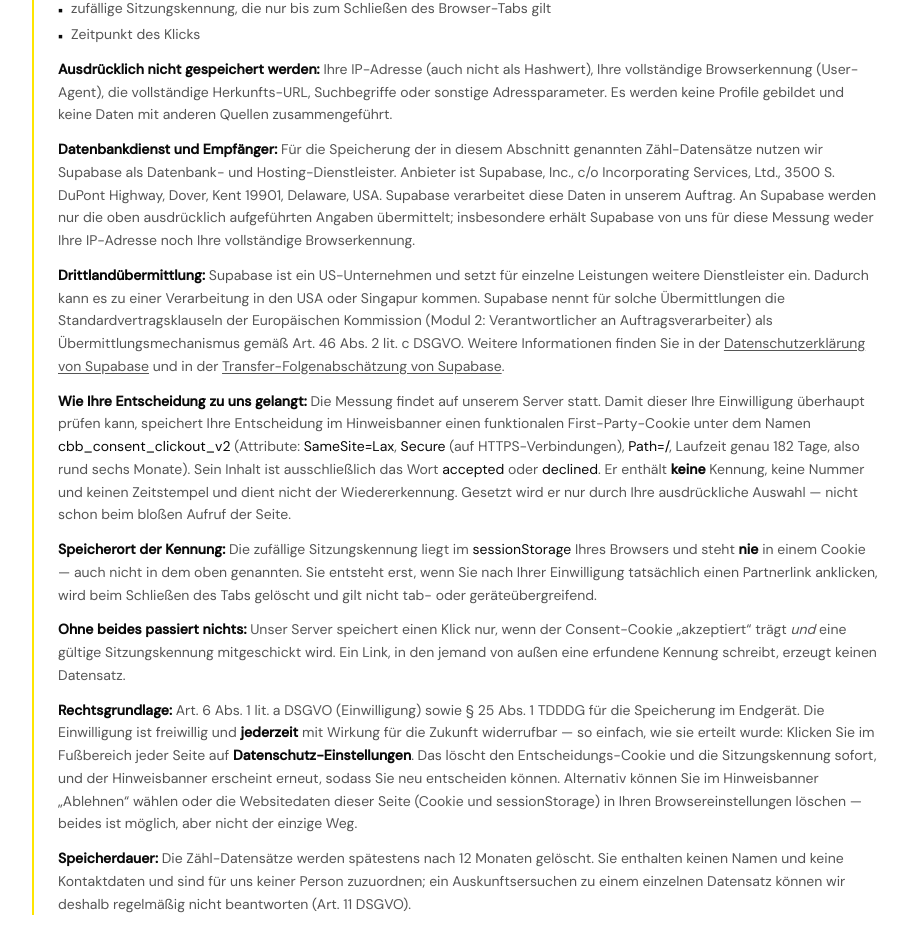
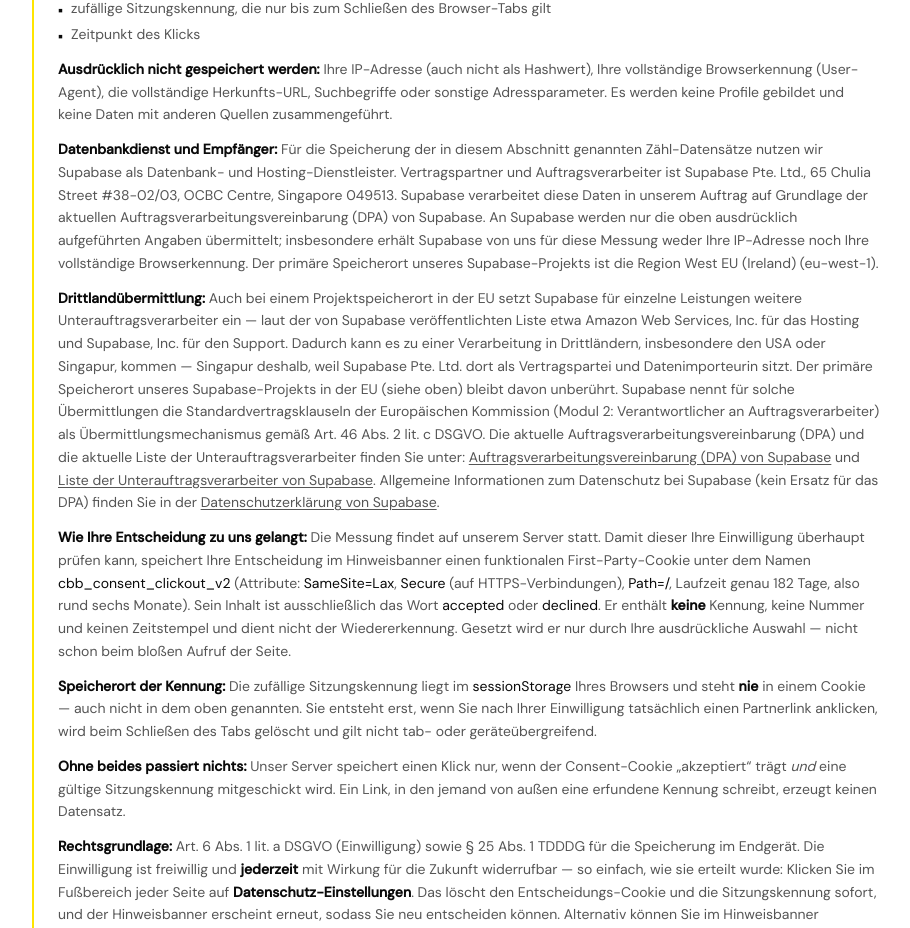
Before and after one commit to MrMagoo19/CrazyBaboBazar, a Next.js app in the folder apps/web/: page /datenschutz in a window 1280 px wide. Shown: the part 2351-3279 px from the top of the page, without its empty margins (184-1094 px from the left). Built offline with nearby package versions, Linux system fonts and the light colour scheme; no server answers.

Commit message:
fix(privacy): align Supabase contract and region

```diff
--- a/apps/web/app/datenschutz/page.tsx
+++ b/apps/web/app/datenschutz/page.tsx
@@ -191,19 +191,45 @@ export default function DatenschutzPage() {
               <p className="text-sm leading-relaxed mb-3">
                 <strong className="text-[#0A0A0A]">Datenbankdienst und Empfänger:</strong> Für die
                 Speicherung der in diesem Abschnitt genannten Zähl-Datensätze nutzen wir Supabase als
-                Datenbank- und Hosting-Dienstleister. Anbieter ist Supabase, Inc., c/o Incorporating
-                Services, Ltd., 3500 S. DuPont Highway, Dover, Kent 19901, Delaware, USA. Supabase
-                verarbeitet diese Daten in unserem Auftrag. An Supabase werden nur die oben ausdrücklich
-                aufgeführten Angaben übermittelt; insbesondere erhält Supabase von uns für diese Messung
-                weder Ihre IP-Adresse noch Ihre vollständige Browserkennung.
+                Datenbank- und Hosting-Dienstleister. Vertragspartner und Auftragsverarbeiter ist Supabase
+                Pte. Ltd., 65 Chulia Street #38-02/03, OCBC Centre, Singapore 049513. Supabase verarbeitet
+                diese Daten in unserem Auftrag auf Grundlage der aktuellen Auftragsverarbeitungsvereinbarung
+                (DPA) von Supabase. An Supabase werden nur die oben ausdrücklich aufgeführten Angaben
+                übermittelt; insbesondere erhält Supabase von uns für diese Messung weder Ihre IP-Adresse
+                noch Ihre vollständige Browserkennung. Der primäre Speicherort unseres Supabase-Projekts ist
+                die Region West EU (Ireland) (eu-west-1).
               </p>
               <p className="text-sm leading-relaxed mb-3">
-                <strong className="text-[#0A0A0A]">Drittlandübermittlung:</strong> Supabase ist ein
-                US-Unternehmen und setzt für einzelne Leistungen weitere Dienstleister ein. Dadurch kann
-                es zu einer Verarbeitung in den USA oder Singapur kommen. Supabase nennt für solche
+                <strong className="text-[#0A0A0A]">Drittlandübermittlung:</strong> Auch bei einem
+                Projektspeicherort in der EU setzt Supabase für einzelne Leistungen weitere
+                Unterauftragsverarbeiter ein — laut der von Supabase veröffentlichten Liste etwa Amazon Web
+                Services, Inc. für das Hosting und Supabase, Inc. für den Support. Dadurch kann es zu einer
+                Verarbeitung in Drittländern, insbesondere den USA oder Singapur, kommen — Singapur
+                deshalb, weil Supabase Pte. Ltd. dort als Vertragspartei und Datenimporteurin sitzt.
+                Der primäre Speicherort unseres Supabase-Projekts in der EU (siehe oben) bleibt davon
+                unberührt. Supabase nennt für solche
                 Übermittlungen die Standardvertragsklauseln der Europäischen Kommission (Modul 2:
                 Verantwortlicher an Auftragsverarbeiter) als Übermittlungsmechanismus gemäß Art. 46 Abs. 2
-                lit. c DSGVO. Weitere Informationen finden Sie in der{' '}
+                lit. c DSGVO. Die aktuelle Auftragsverarbeitungsvereinbarung (DPA) und die aktuelle Liste der
+                Unterauftragsverarbeiter finden Sie unter:{' '}
+                <a
+                  href="https://supabase.com/legal/customer-resources/data-processing-addendum"
+                  target="_blank"
+                  rel="noopener noreferrer"
+                  className="underline underline-offset-2 hover:text-[#0A0A0A]"
+                >
+                  Auftragsverarbeitungsvereinbarung (DPA) von Supabase
+                </a>{' '}
+                und{' '}
+                <a
+                  href="https://supabase.com/legal/customer-resources/subprocessor-list"
+                  target="_blank"
+                  rel="noopener noreferrer"
+                  className="underline underline-offset-2 hover:text-[#0A0A0A]"
+                >
+                  Liste der Unterauftragsverarbeiter von Supabase
+                </a>. Allgemeine Informationen zum Datenschutz bei Supabase (kein Ersatz für das DPA) finden
+                Sie in der{' '}
                 <a
                   href="https://supabase.com/privacy"
                   target="_blank"
@@ -211,15 +237,6 @@ export default function DatenschutzPage() {
                   className="underline underline-offset-2 hover:text-[#0A0A0A]"
                 >
                   Datenschutzerklärung von Supabase
-                </a>{' '}
-                und in der{' '}
-                <a
-                  href="https://supabase.com/downloads/docs/Supabase%2BTIA%2B250314.pdf"
-                  target="_blank"
-                  rel="noopener noreferrer"
-                  className="underline underline-offset-2 hover:text-[#0A0A0A]"
-                >
-                  Transfer-Folgenabschätzung von Supabase
                 </a>.
               </p>
               <p className="text-sm leading-relaxed mb-3">
--- a/apps/web/supabase/production_clickouts/RUNBOOK.md
+++ b/apps/web/supabase/production_clickouts/RUNBOOK.md
@@ -153,8 +153,9 @@ Fehlerlaerm. Und ohne erfuelltes Gate entstuenden Daten ohne Loeschmechanismus.
 
 Die Datenschutzerklaerung nennt Supabase jetzt wahrheitsgemaess als
 Datenbankdienst/Empfaenger und verweist auf den vom Anbieter dokumentierten
-SCC-Mechanismus. Das Repository kann aber **nicht** belegen, welcher DPA-/SCC-
-Vertragsstand fuer das konkrete Supabase-Konto tatsaechlich gilt.
+SCC-Mechanismus. Das Repository kann aber **nicht** selbststaendig belegen,
+welcher DPA-/SCC-Vertragsstand fuer das konkrete Supabase-Konto tatsaechlich
+gilt — dafuer braucht es eine read-only-Pruefung im Supabase-Konto selbst.
 
 Vor dem ersten Production-Write und vor jedem Deploy, der die Klick-Messung
 scharf schalten koennte, muss deshalb im Supabase-Konto read-only verifiziert
@@ -167,10 +168,22 @@ und in Abschnitt 10 protokolliert werden:
 3. die reale Projektregion ist bekannt; falls sie in der Datenschutzerklaerung
    genannt werden soll, wird sie erst nach dieser Verifikation eingetragen.
 
-Bis dieser Nachweis protokolliert ist, bleibt der Rollout auch bei gruenem SQL-
-und Retention-Gate gesperrt. Die aktuelle Datenschutzerklaerung behauptet
-bewusst keine unbestaetigte Projektregion und keinen individuell verifizierten
-Vertragsabschluss.
+**Stand 2026-08-30:** Alle drei Punkte sind read-only verifiziert und in
+Abschnitt 10 protokolliert; die Datenschutzerklaerung
+(`apps/web/app/datenschutz/page.tsx`, Abschnitt 6) wurde entsprechend
+korrigiert — richtige Vertragspartei Supabase Pte. Ltd. (Singapur) statt der
+zuvor falschen Delaware-Angabe, Nennung der Region West EU (Ireland)/
+eu-west-1 als primaerem Speicherort, Hinweis auf Unterauftragsverarbeiter
+(u. a. AWS fuer Hosting, Supabase, Inc. fuer Support) und aktuelle Links zu
+DPA und Unterauftragsverarbeiterliste anstelle des veralteten TIA-Links von
+Maerz 2025. **Dieses PRE-DEPLOY-GATE ist damit erfuellt.**
+
+Das aendert nichts am Production-Hold insgesamt: Der Rollout bleibt zusaetzlich
+durch das Retention-Gate in Abschnitt 7 (weiterhin **NICHT ERFUELLT**) und durch
+die generelle Freigabepflicht fuer das Setzen von `SUPABASE_SERVICE_ROLE_KEY`
+(Abschnitt 5, externe Kontoaktion mit eigener Freigabe) gesperrt. Diese
+Korrektur ist eine lokale Textaenderung im Repository — sie ist weder ein
+Production-Write noch eine Rollout-Freigabe.
 
 ---
 
@@ -409,7 +422,11 @@ Gates.
 
 | Datum | Schritt | Ziel | Ergebnis |
 |---|---|---|---|
-| — | — | — | **Noch nichts ausgefuehrt.** Production-Hold aktiv. |
+| — | — | — | **Noch keine Production-SQL-Ausfuehrung.** Production-Hold aktiv. Retention-Gate (Abschnitt 7) bleibt **NICHT ERFUELLT**. |
+| 2026-08-30 | PRE-DEPLOY-GATE (Abschnitt 5), read-only | Organisation "CrazyBaboBazar" (Ref `jjkoafzwtawtzcmrxexj`), Projekt "CrazyBaboBazar Project" (Ref `ydiihvzcxaaoqhmgoqvu`) | Dashboard Settings > General: Project region **West EU (Ireland)**, `eu-west-1` (primaerer Speicherort). Supabase Terms of Service **Version 3 — 1. August 2026** (Agreement gilt durch Zugriff/Nutzung, DPA ausdruecklich einbezogen). Supabase-DPA **Version 1 — 1. August 2026**; Auftragsverarbeiter/Datenimporteur ist **Supabase Pte. Ltd.**, 65 Chulia Street #38-02/03, OCBC Centre, Singapore 049513; DPA gilt ab Effective Date des Agreements; Annahme des Agreements wirkt wie Unterzeichnung der SCCs; fuer Controller→Processor gilt **Modul 2**. Offizielle Unterauftragsverarbeiterliste, **Stand 1. Juni 2026**: Amazon Web Services, Inc. = Hosting, Supabase, Inc. = Support (weitere Dienstleister gelistet); kein Hinweis, dass Supabase, Inc. der vertragliche Auftragsverarbeiter waere. Ergebnis: die drei Punkte des PRE-DEPLOY-GATE sind erfuellt; `apps/web/app/datenschutz/page.tsx` (Abschnitt 6) entsprechend korrigiert (Vertragspartei, Region, Unterauftragsverarbeiter-Hinweis, DPA-/Subprocessor-Links, veralteten TIA-Link entfernt). **Keine Production-Ausfuehrung, kein Rollout, keine Freigabe** — Retention-Gate (Abschnitt 7) bleibt **NICHT ERFUELLT**. |
 
-Zusaetzlich offen: DPA/SCC-Kontostand und reale Projektregion gemaess dem
-Pre-Deploy-Gate in Abschnitt 5 read-only verifizieren und hier protokollieren.
+Zusaetzlich offen: Retention-Gate (Abschnitt 7) — `04a`/`04b` auf Production
+ausfuehren und Job-History kontrollieren — sowie die generelle Freigabe zum
+Setzen von `SUPABASE_SERVICE_ROLE_KEY` (Abschnitt 5). Das PRE-DEPLOY-GATE
+selbst (DPA/SCC-Kontostand, reale Projektregion) ist seit 2026-08-30 erfuellt
+und oben protokolliert.
```
Also changed, not shown: 1 other file (tests, documents, lock files or other folders).
